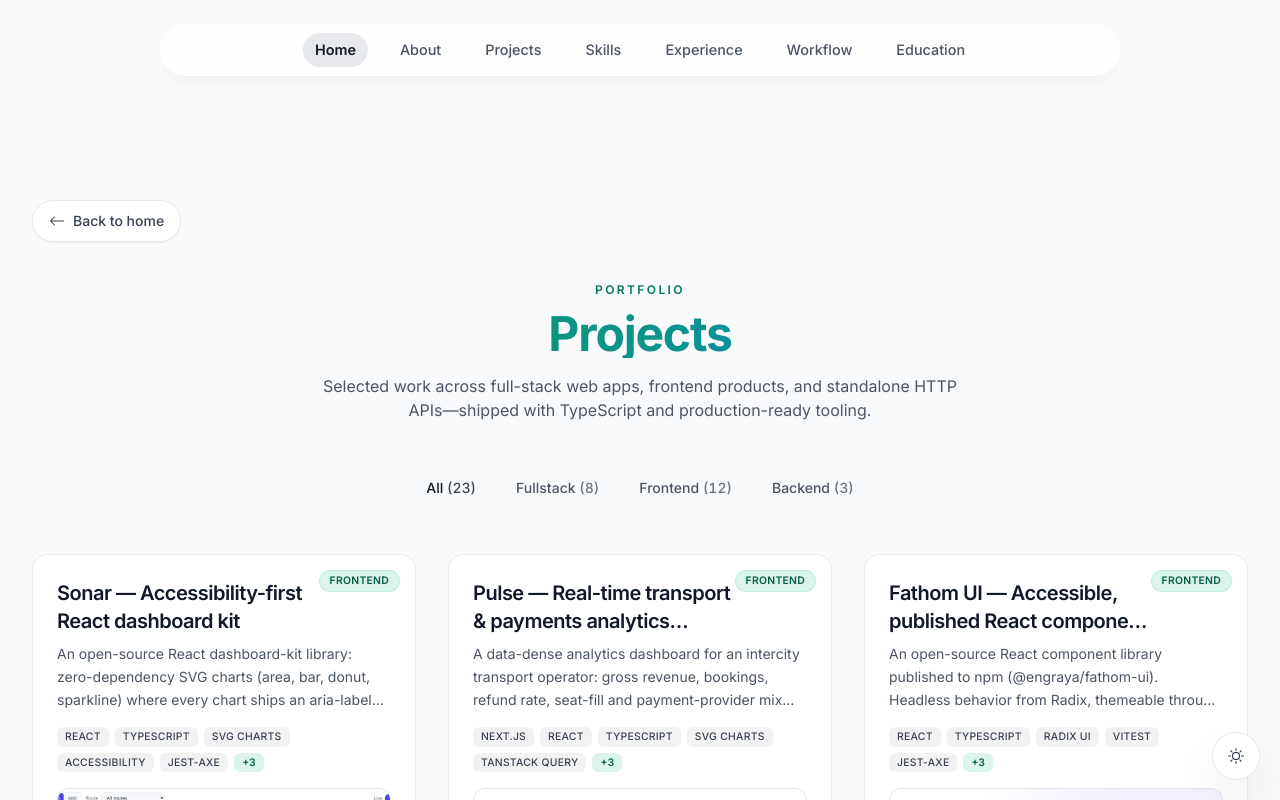
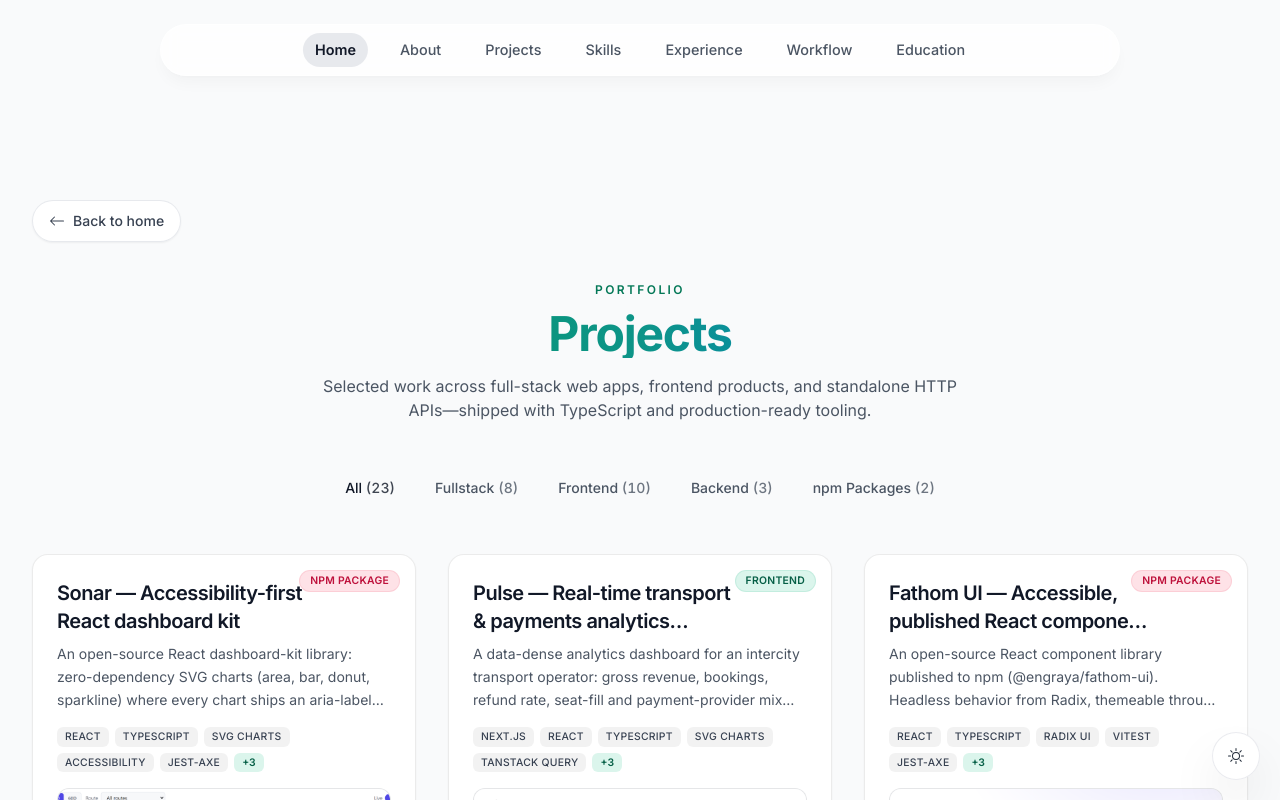
Before and after one commit to engraya/engrahmadaya-portfolio, a Next.js app: page /projects in a window 1280 px wide. Shown: the top 800 px of the page. Built offline with nearby package versions, Linux system fonts and the light colour scheme; no server answers.

Commit message:
Reconfigured projects

```diff
--- a/components/ProjectCard.tsx
+++ b/components/ProjectCard.tsx
@@ -48,6 +48,7 @@ type ProjectProps = {
   readonly imageUrl: string | StaticImageData;
   readonly id: number;
   readonly kind?: ProjectKind;
+  readonly isPackage?: boolean;
   readonly endpoints?: readonly ProjectEndpoint[];
   readonly index?: number;
 };
@@ -59,6 +60,7 @@ function ProjectCard({
   id,
   imageUrl,
   kind = "frontend",
+  isPackage = false,
   endpoints,
   index = 0,
 }: ProjectProps) {
@@ -84,9 +86,13 @@ function ProjectCard({
         >
           <CardBody className="group/card relative flex h-full min-h-[28rem] w-full max-w-none flex-col rounded-2xl border border-black/[0.08] bg-white/90 p-5 shadow-sm backdrop-blur-sm transition-shadow duration-300 [transform-style:preserve-3d] hover:shadow-md dark:border-white/10 dark:bg-white/[0.06] dark:hover:shadow-emerald-500/10 sm:min-h-[30rem] sm:p-6 [&>*]:[transform-style:preserve-3d]">
             <span
-              className={`absolute right-4 top-4 z-10 rounded-full px-2.5 py-0.5 text-[0.65rem] font-semibold uppercase tracking-wide ${kindBadgeClasses(kind)}`}
+              className={`absolute right-4 top-4 z-10 rounded-full px-2.5 py-0.5 text-[0.65rem] font-semibold uppercase tracking-wide ${
+                isPackage
+                  ? "bg-rose-500/15 text-rose-700 ring-1 ring-rose-500/25 dark:text-rose-300 dark:ring-rose-400/30"
+                  : kindBadgeClasses(kind)
+              }`}
             >
-              {kindLabel(kind)}
+              {isPackage ? "npm package" : kindLabel(kind)}
             </span>
             <CardItem
               translateZ="40"
--- a/components/projects/ProjectsFilter.tsx
+++ b/components/projects/ProjectsFilter.tsx
@@ -3,32 +3,44 @@
 import React, { useMemo, useState } from "react";
 import { motion } from "framer-motion";
 import { projects } from "@lib/constants";
-import type { ProjectKind } from "@lib/content/projects";
+import { isNpmPackage, type ProjectKind } from "@lib/content/projects";
 import ProjectCard from "@components/ProjectCard";
 
-type FilterKey = "all" | ProjectKind;
+type FilterKey = "all" | ProjectKind | "packages";
 
 const TABS: { readonly key: FilterKey; readonly label: string }[] = [
   { key: "all", label: "All" },
   { key: "fullstack", label: "Fullstack" },
   { key: "frontend", label: "Frontend" },
   { key: "backend", label: "Backend" },
+  { key: "packages", label: "npm Packages" },
 ];
 
 export default function ProjectsFilter() {
   const [active, setActive] = useState<FilterKey>("all");
 
   const counts = useMemo(() => {
-    const c = { all: projects.length, frontend: 0, backend: 0, fullstack: 0 };
+    const c = {
+      all: projects.length,
+      frontend: 0,
+      backend: 0,
+      fullstack: 0,
+      packages: 0,
+    };
     for (const p of projects) {
-      c[p.kind] += 1;
+      if (isNpmPackage(p)) {
+        c.packages += 1;
+      } else {
+        c[p.kind] += 1;
+      }
     }
     return c;
   }, []);
 
   const filtered = useMemo(() => {
     if (active === "all") return projects;
-    return projects.filter((p) => p.kind === active);
+    if (active === "packages") return projects.filter(isNpmPackage);
+    return projects.filter((p) => p.kind === active && !isNpmPackage(p));
   }, [active]);
 
   return (
@@ -82,6 +94,7 @@ export default function ProjectsFilter() {
             tags={project.tags}
             imageUrl={project.image}
             kind={project.kind}
+            isPackage={isNpmPackage(project)}
             endpoints={"endpoints" in project ? project.endpoints : undefined}
             index={index}
           />
--- a/lib/content/projects.ts
+++ b/lib/content/projects.ts
@@ -25,6 +25,10 @@ import {
 
 export type ProjectKind = "frontend" | "backend" | "fullstack";
 
+export function isNpmPackage(project: { readonly category?: string }) {
+  return project.category === "npm package";
+}
+
 export type ProjectEndpoint = {
   readonly method: "GET" | "POST" | "PUT" | "PATCH" | "DELETE";
   readonly path: string;
@@ -39,7 +43,7 @@ export const projects = [
         "An open-source React dashboard-kit library: zero-dependency SVG charts (area, bar, donut, sparkline) where every chart ships an aria-label summary and a visually-hidden data table, so screen-reader users get the same numbers as sighted ones — enforced with jest-axe in CI. Plus KPI tiles, a responsive stat grid, and filter primitives. Themeable through CSS variables that pair with my Fathom UI design system, and shipped as tree-shakeable ESM + CJS with types (tsup) and Storybook. It's the kit that powers my Pulse dashboard.",
       image: sonar,
       tags: ["React", "TypeScript", "SVG Charts", "Accessibility", "jest-axe", "Storybook", "tsup", "npm"],
-      category: "web app",
+      category: "npm package",
       kind: "frontend" as const,
       github: "https://github.com/engraya/sonar",
       webapp: "https://www.npmjs.com/package/@engraya/sonar",
@@ -63,7 +67,7 @@ export const projects = [
         "An open-source React component library published to npm (@engraya/fathom-ui). Headless behavior from Radix, themeable through CSS-variable design tokens (light/dark), shipped as tree-shakeable ESM + CJS with type definitions. Every component is unit- and accessibility-tested (Vitest + jest-axe), documented in Storybook, and released through a tsup build with CI.",
       image: fathomUI,
       tags: ["React", "TypeScript", "Radix UI", "Vitest", "jest-axe", "Storybook", "tsup", "npm"],
-      category: "web app",
+      category: "npm package",
       kind: "frontend" as const,
       github: "https://github.com/engraya/fathom-ui",
       webapp: "https://www.npmjs.com/package/@engraya/fathom-ui",
```
Also changed, not shown: 1 other file (tests, documents, lock files or other folders).
